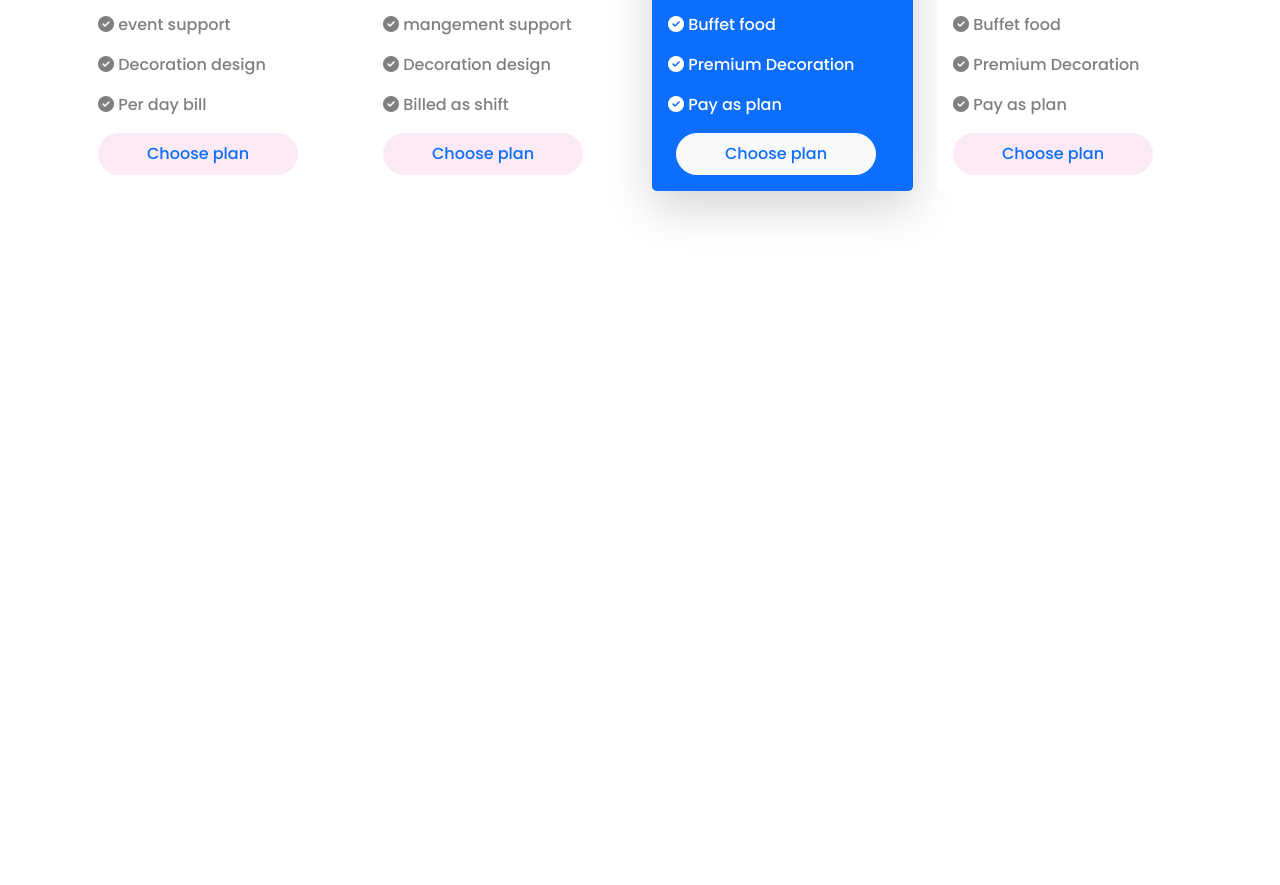
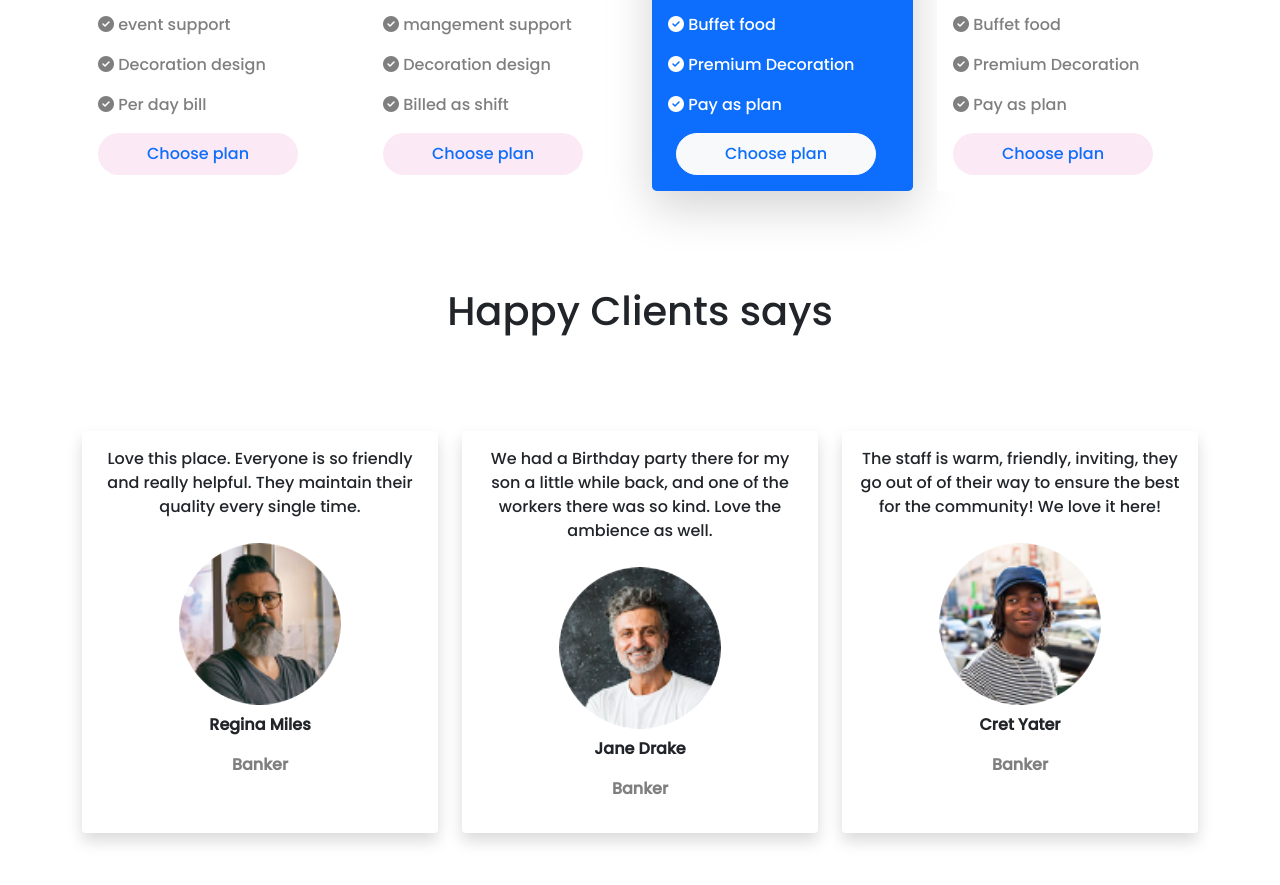
Before and after one commit to pushpitanandy/convention-center, a plain HTML site: page index.html in a window 1280 px wide. Shown: the part 1561-2446 px from the top of the page. Before the commit the page ends 1848 px from the top, so only its background shows below. Drawn offline with nearby package versions, Linux system fonts and the light colour scheme.

Commit message:
client reviews added

```diff
--- a/index.html
+++ b/index.html
@@ -263,6 +263,49 @@
                 </div>
             </div>
         </section>
+        <!-- Happy Clients heading -->
+        <h1 class="text-center">Happy Clients says</h1>
+        <!-- clients talks -->
+        <section class="container my-5 py-5">
+            <div class="row row-cols-1 row-cols-md-3 g-4">
+                <div class="col">
+                    <div class="card h-100 border-0 shadow">
+                        <div class="card-body text-center">
+                            <p class="card-text">Love this place. Everyone is so friendly and really helpful. They
+                                maintain their quality every single time.</p>
+                            <img src="images/person 1.png" class="card-img-top w-50 my-2 img-fluid rounded-circle"
+                                width="100px" height="100px" alt="...">
+                            <p class="fw-bold">Regina Miles</p>
+                            <p class="fw-bold text-black-50">Banker</p>
+                        </div>
+                    </div>
+                </div>
+                <div class="col">
+                    <div class="card h-100 border-0 shadow">
+                        <div class="card-body text-center">
+                            <p class="card-text">We had a Birthday party there for my son a little while back, and one
+                                of the workers there was so kind. Love the ambience as well.</p>
+                            <img src="images/person 2.png" class="card-img-top w-50 my-2 img-fluid rounded-circle"
+                                width="100px" height="100px" alt="...">
+                            <p class="fw-bold">Jane Drake</p>
+                            <p class="fw-bold text-black-50">Banker</p>
+                        </div>
+                    </div>
+                </div>
+                <div class="col">
+                    <div class="card h-100 border-0 shadow">
+                        <div class="card-body text-center">
+                            <p class="card-text"> The staff is warm, friendly, inviting, they go out of of their way to
+                                ensure the best for the community! We love it here!</p>
+                            <img src="images/person 3.png" class="card-img-top w-50 my-2 img-fluid rounded-circle"
+                                width="100px" height="100px" alt="...">
+                            <p class="fw-bold">Cret Yater</p>
+                            <p class="fw-bold text-black-50">Banker</p>
+                        </div>
+                    </div>
+                </div>
+            </div>
+        </section>
     </main>
 
     <!-- footer section  -->
```
